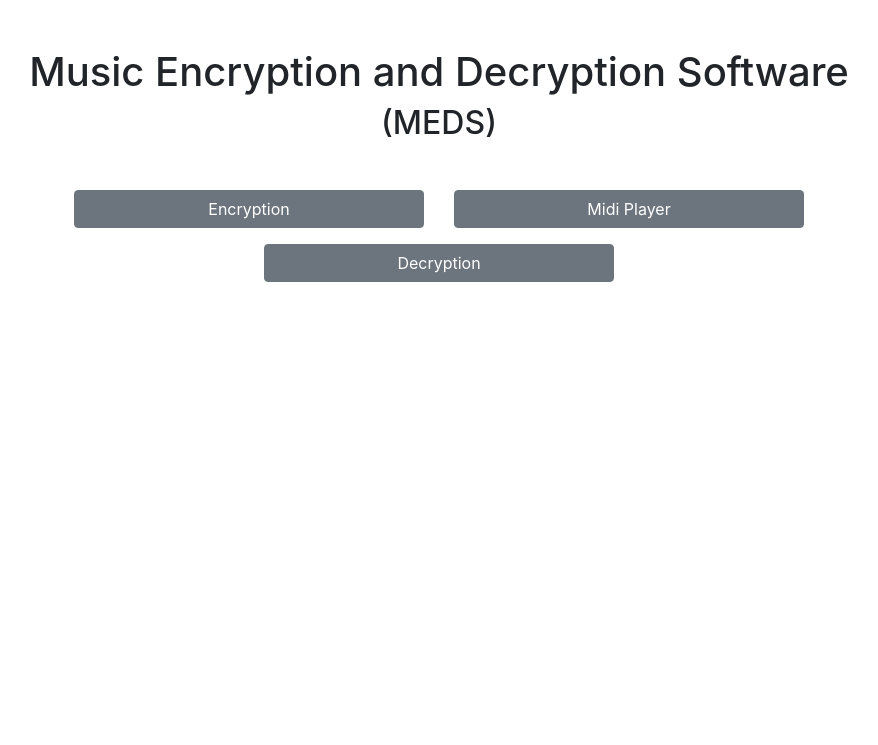
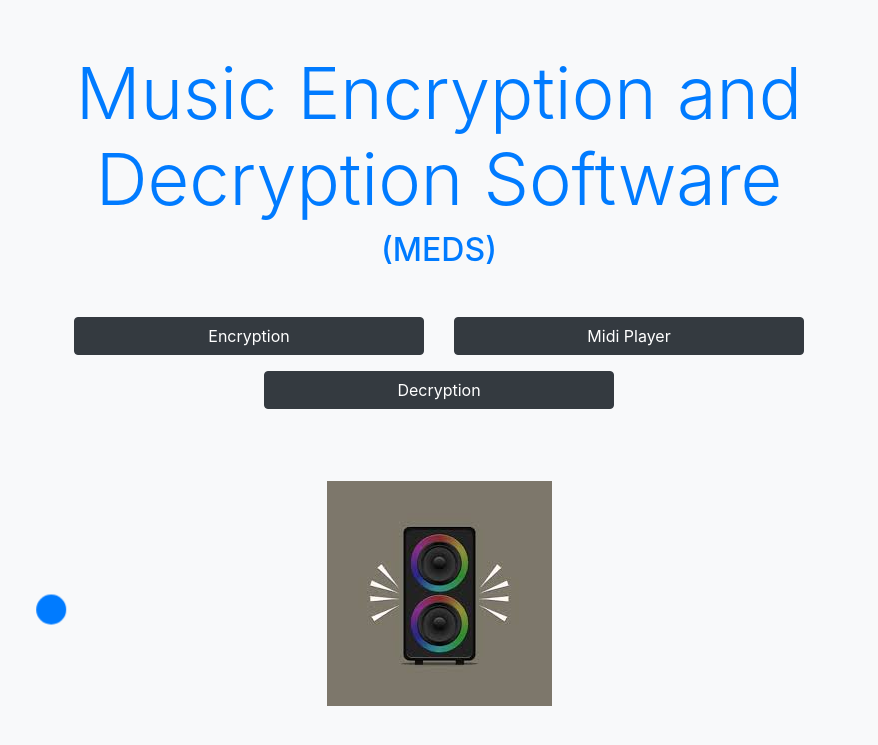
Before and after one commit to Chai14/Music-Based-Cryptography, a Django app: page /music/ in a window 1280 px wide. Shown: the top 745 px of the page, without its empty margins (201-1079 px from the left). Run offline with Django 4.2, Linux system fonts and the light colour scheme; some libraries are stand-ins or nearby versions.

Commit message:
index template in progress

```diff
--- a/music/templates/index.html
+++ b/music/templates/index.html
@@ -8,28 +8,112 @@
         integrity="sha384-ggOyR0iXCbMQv3Xipma34MD+dH/1fQ784/j6cY/iJTQUOhcWr7x9JvoRxT2MZw1T" crossorigin="anonymous">
     <title>Music Encryption and Decryption Software</title>
 </head>
+<style>
+    body {
+        background-color: #f8f9fa;
+    }
 
+    .container {
+        text-align: center;
+        margin-top: 50px;
+    }
+
+    h1, h2 {
+        color: #007bff;
+    }
+
+    .btn-primary {
+        background-color: #007bff;
+        border-color: #007bff;
+    }
+
+    .btn-primary:hover {
+        background-color: #0056b3;
+        border-color: #0056b3;
+    }
+
+    .btn-secondary {
+        background-color: #6c757d;
+        border-color: #6c757d;
+    }
+
+    .btn-secondary:hover {
+        background-color: #5a6268;
+        border-color: #5a6268;
+    }
+
+    .btn-meds {
+        background-color: #343a40;
+        border-color: #343a40;
+    }
+
+    .btn-meds:hover {
+        background-color: #23272b;
+        border-color: #23272b;
+    }
+
+    .img-fluid {
+        max-width: 100%;
+        height: auto;
+    }
+
+    .music-note {
+        position: absolute;
+        width: 30px;
+        height: 30px;
+        background-color: #007bff;
+        border-radius: 50%;
+        animation: musicNoteAnimation 4s infinite;
+    }
+    @keyframes musicNoteAnimation {
+        0% {
+            transform: translate(0, 0) rotate(0deg);
+        }
+        25% {
+            transform: translate(150px, -100px) rotate(0deg);
+        }
+        50% {
+            transform: translate(0, -200px) rotate(0deg);
+        }
+        75% {
+            transform: translate(-150px, -100px) rotate(0deg);
+        }
+        100% {
+            transform: translate(0, 0) rotate(0deg);
+        }
+    }
+</style>
+</head>
 <body>
-    <div class="container mt-5">
-        <h1 class="text-center">Music Encryption and Decryption Software</h1>
-        <h2 class="text-center">(MEDS)</h2>
+
+<div class="container">
+<h1 class="display-3">Music Encryption and Decryption Software</h1>
+<h2>(MEDS)</h2>
 
 <div class="row mt-5">
     <div class="col-md-4 offset-md-2">
-                <a href="/music/encryption" class="btn btn-secondary btn-block">Encryption</a>
+        <a href="/music/encryption" class="btn btn-secondary btn-block btn-meds">Encryption</a>
     </div>
     <div class="col-md-4">
-                <a href="https://cifkao.github.io/html-midi-player/" class="btn btn-secondary btn-block">Midi Player</a>
+        <a href="https://cifkao.github.io/html-midi-player/" class="btn btn-secondary btn-block btn-meds">Midi Player</a>
     </div>
 </div>
 
 <div class="row mt-3">
     <div class="col-md-4 offset-md-4">
-                <a href="/music/decryption" class="btn btn-secondary btn-block">Decryption</a>
+        <a href="/music/decryption" class="btn btn-secondary btn-block btn-meds">Decryption</a>
+    </div>
+</div>
+
+<div class="row mt-5 position-relative">
+    <div class="col-md-6 offset-md-3">
+        <img src="\static\music.jpg" alt="Encryption and Decryption" class="img-fluid mt-4">
+        <div class="music-note"></div>
     </div>
 </div>
 </div>
 
+<script src="https://cdn.jsdelivr.net/npm/bootstrap@5.3.0/dist/js/bootstrap.bundle.min.js"></script>
 </body>
 
 </html>
```
Also changed, not shown: music/static/music.jpg (added). Lines whose indentation alone changed are shown as unchanged.
